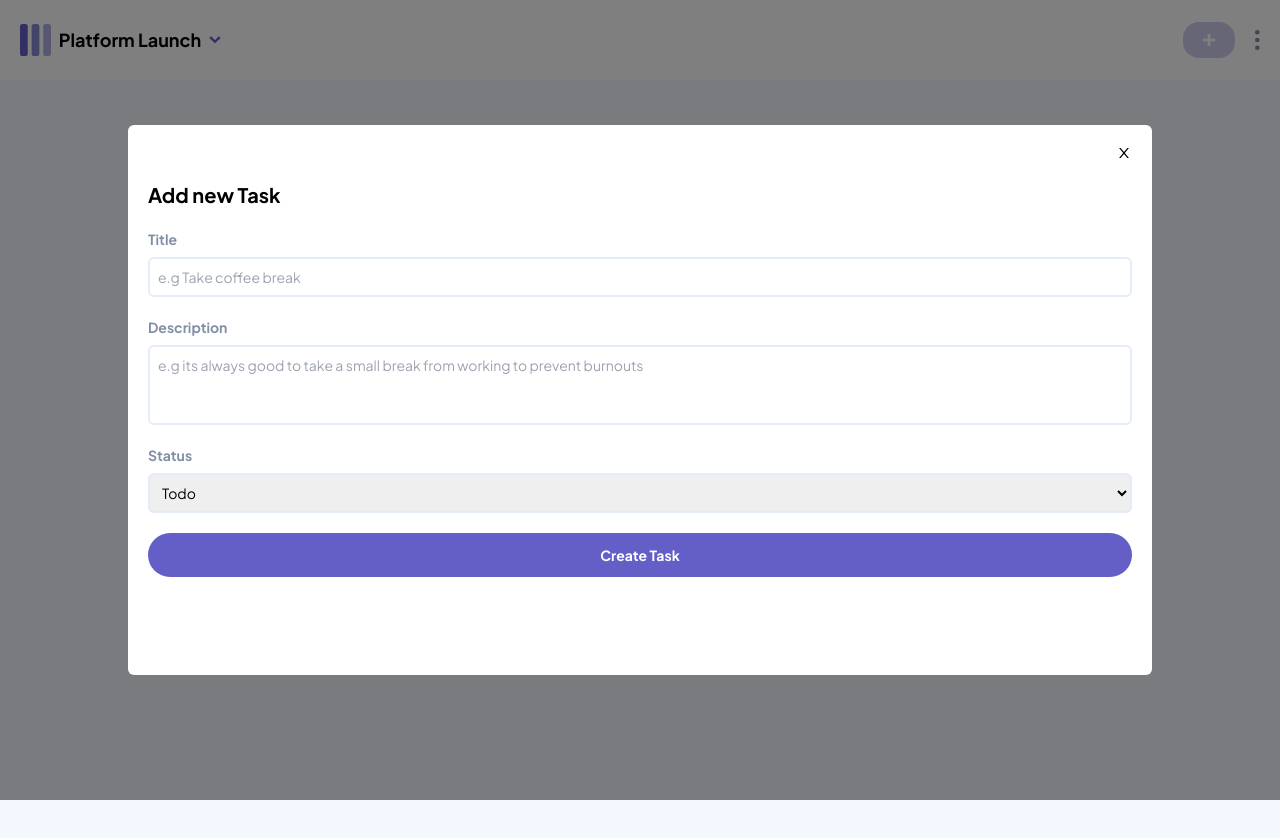
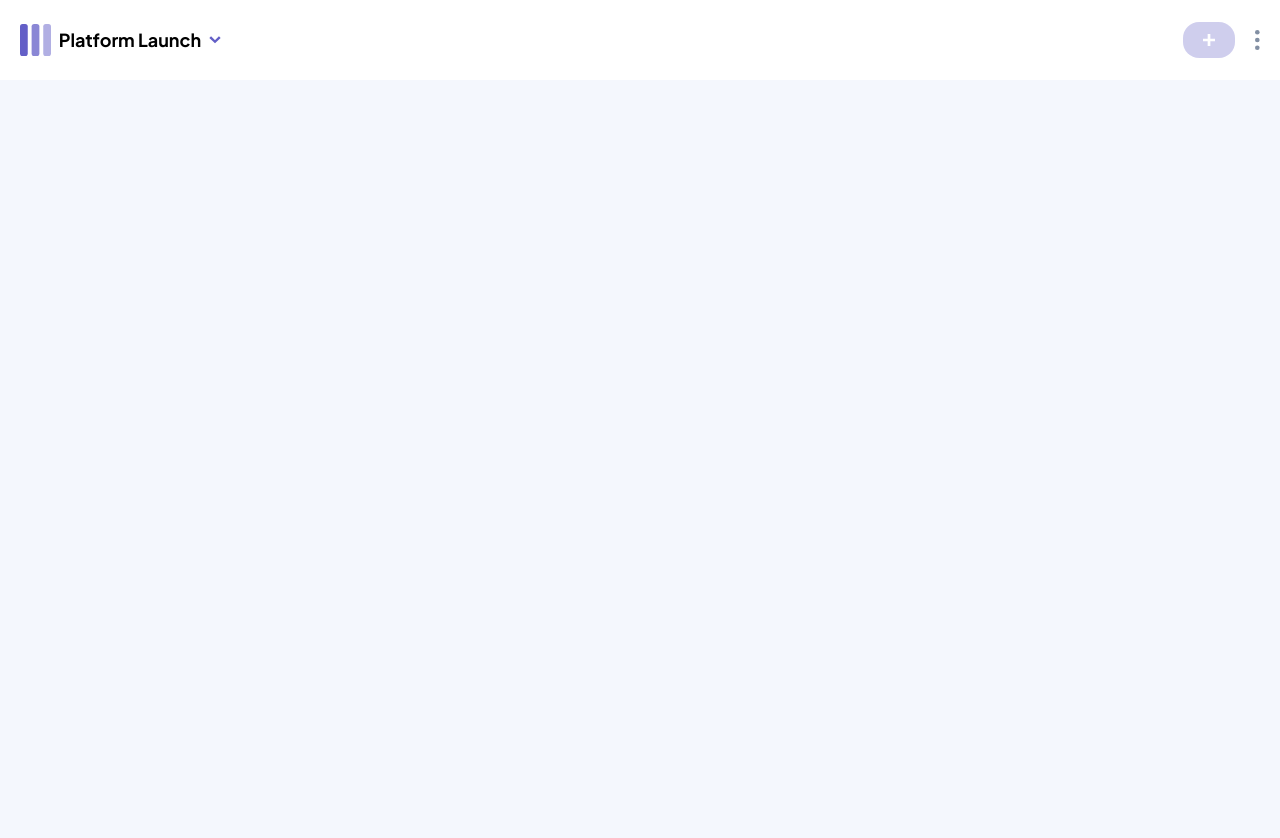
Before and after one commit to danielgen01/kanbanboard-frontend, a React (Vite) app: page / in a window 1280 px wide. Shown: the top 838 px of the page. Built offline with nearby package versions, Linux system fonts and the light colour scheme.

Commit message:
extract empyboardcontent in own component

```diff
--- a/src/components/Board.tsx
+++ b/src/components/Board.tsx
@@ -1,21 +1,15 @@
 import React from "react"
-import addicon from "../../assets/icon-add-task-mobile.svg"
+
 
 const Board = () => {
   return (
-    <main className="dark:bg-dark-black bg-dark-white ">
-      <div className="empty-board-content w-full flex min-h-screen items-center justify-center flex-col overflow-y-hidden">
-        <h1 className="text-center text-medium-gray font-bold text-xl">
-          This board is empty. Create a new <br />
-          column to get started.
-        </h1>
-        <button className="mt-5 text-white text-xl
-         bg-dark-purple flex items-center gap-2 px-7 py-4 rounded-3xl font-bold
-        ">
-          <img src={addicon} alt="" />
-          Add new Column
-        </button>
-      </div>
+    <main className="dark:bg-dark-black bg-dark-white min-h-screen">
+
+
+
+
+      {/* Render if no boxes here */}
+      {/* <EmptyBoardContent   addicon={addicon}  /> */}
     </main>
   )
 }
--- /dev/null
+++ b/src/components/EmptyBoardContent.tsx
@@ -0,0 +1,21 @@
+import React from "react"
+import addicon from "../../assets/icon-add-task-mobile.svg"
+
+function EmptyBoardContent() {
+  return (
+    <div className="empty-board-content w-full flex min-h-screen items-center justify-center flex-col overflow-y-hidden">
+      <h1 className="text-center text-medium-gray font-bold text-xl">
+        This board is empty. Create a new <br />
+        column to get started.
+      </h1>
+      <button
+        className="mt-5 text-white text-xl
+         bg-dark-purple flex items-center gap-2 px-7 py-4 rounded-3xl font-bold
+        "
+      >
+        <img src={addicon} alt="" />
+        Add new Column
+      </button>
+    </div>
+  )
+}
--- a/src/components/NewTaskForm.tsx
+++ b/src/components/NewTaskForm.tsx
@@ -3,7 +3,7 @@ import { AiOutlineClose } from "react-icons/ai"
 
 const NewTaskForm = () => {
   return (
-    <div className="transparent-background bg-black/50 absolute h-screen w-screen top-0 left-0">
+    <div className="transparent-background bg-black/50 absolute h-screen w-screen top-0 left-0  hidden">
       <div
         className="form-container bg-white fixed top-1/2 left-1/2 -translate-x-1/2 -translate-y-1/2
      min-h-[550px] w-4/5 rounded-md
```
